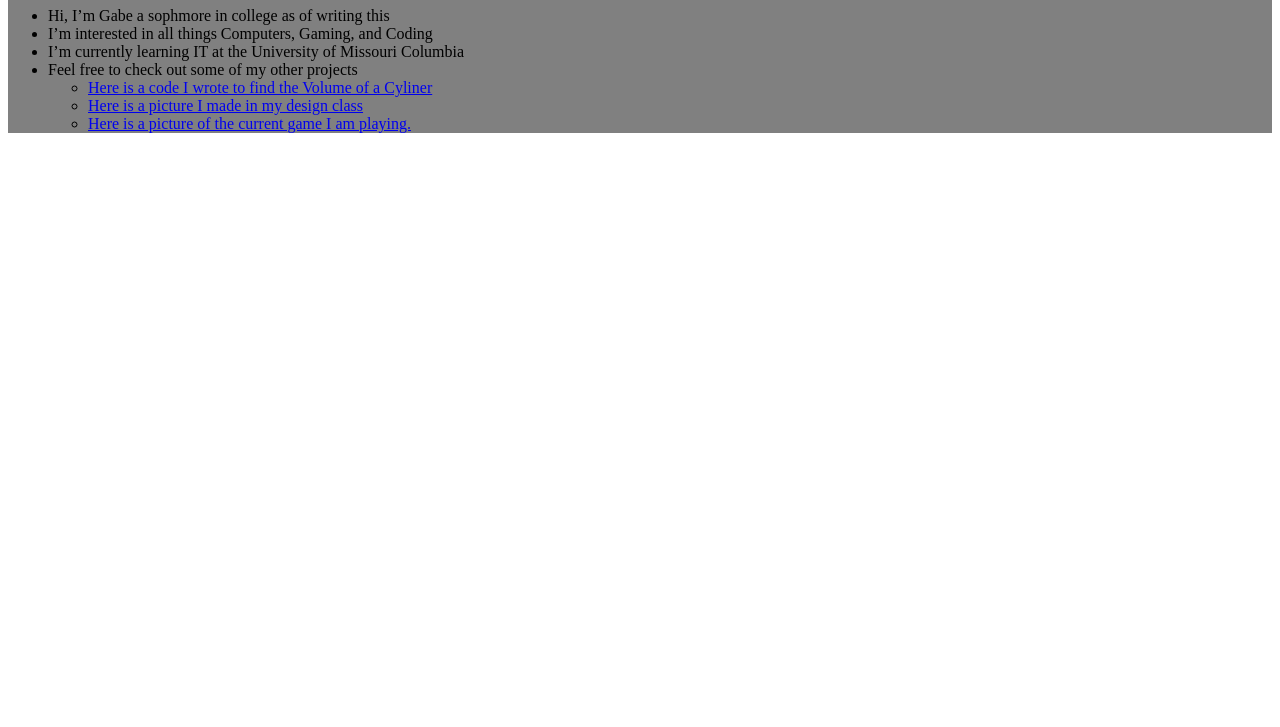
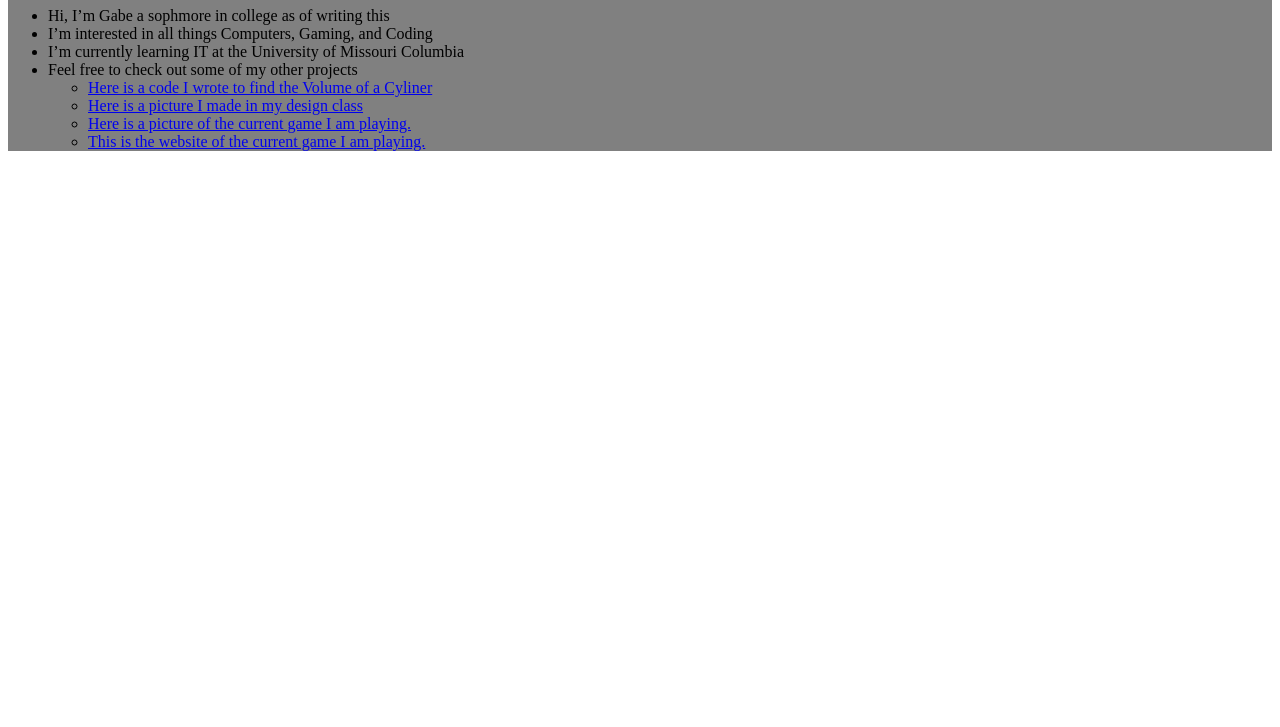
Before and after one commit to GabeS1/GabeS1.github.io, a plain HTML site: page index.html in a window 1280 px wide. Shown: the part 73-800 px from the top of the page. Drawn offline with Linux system fonts and the light colour scheme.

Commit message:
Update index.html

```diff
--- a/index.html
+++ b/index.html
@@ -17,6 +17,7 @@
 	<li><a href="cylindervolume.html">Here is a code I wrote to find the Volume of a Cyliner</a></li>
 	<li><a href="https://github.com/GabeS1/GabeS1/blob/main/GabeSisk3bAsset%201.png">Here is a picture I made in my design class</a></li>
 	<li><a href="https://www.bing.com/images/search?view=detailV2&ccid=N0MyLXys&id=B28C5A5E47731F70EB89C7E06DFCD3C4031D0BB8&thid=OIP.N0MyLXysFySFgxA7sPhgPQHaHa&mediaurl=https%3a%2f%2fth.bing.com%2fth%2fid%2fR.3743322d7cac17248583103bb0f8603d%3frik%3duAsdA8TT%252fG3gxw%26riu%3dhttp%253a%252f%252forig10.deviantart.net%252f1453%252ff%252f2015%252f303%252f0%252f8%252fblack_desert_by_ru_devlin-d9evffh.png%26ehk%3d%252bbpHT%252fbE%252fvsoJpQHrtb2%252fvLBJJt0B%252fwmf%252frdBjG6Vu0%253d%26risl%3d%26pid%3dImgRaw%26r%3d0&exph=512&expw=512&q=Black+Desert+Online+Icon&simid=608007858485018276&FORM=IRPRST&ck=D93EC91B832FDE76A86DA35723E033FC&selectedIndex=8">Here is a picture of the current game I am playing.</a></li>
+	<li><a href="https://www.naeu.playblackdesert.com/en-US/Main/Index">This is the website of the current game I am playing.</a></li>
       </ul>
 </ul>
 </div>
```
